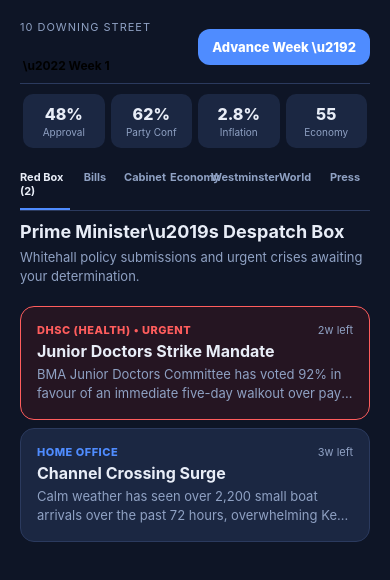
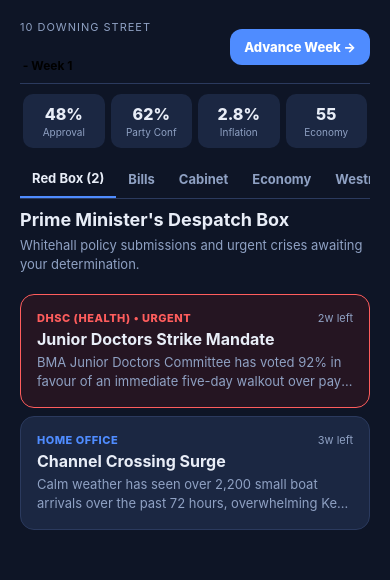
Before and after one commit to joshworley21-rgb/pm-simulator, a React Native app in the folder pm-sim-app/: screen /Game in a window 390 px wide. Shown: the top 580 px of the page. Built offline with nearby package versions, Linux system fonts and the light colour scheme.

Commit message:
Fix UI unicode escapes, tab clipping and TypeScript errors (agent review)

```diff
--- a/pm-sim-app/src/app/screens/GameScreen.tsx
+++ b/pm-sim-app/src/app/screens/GameScreen.tsx
@@ -62,7 +62,7 @@ export default function GameScreen() {
             {player?.firstName} {player?.lastName}
           </Text>
           <Text style={{ color: party?.color, fontSize: 12, fontWeight: '700' }}>
-            {party?.name} \u2022 Week {state.week}
+            {party?.name} - Week {state.week}
           </Text>
         </View>
 
@@ -70,7 +70,7 @@ export default function GameScreen() {
           style={[g.btn, { marginTop: 0, paddingVertical: 10, paddingHorizontal: 14 }]}
           onPress={() => dispatch({ type: 'START_TURN' })}
         >
-          <Text style={{ color: '#fff', fontWeight: '800', fontSize: 13 }}>Advance Week \u2192</Text>
+          <Text style={{ color: '#fff', fontWeight: '800', fontSize: 13 }}>Advance Week →</Text>
         </Pressable>
       </View>
 
@@ -82,8 +82,8 @@ export default function GameScreen() {
         <StatPill label="Economy" value={`${Math.round(state.metrics.economy)}`} />
       </View>
 
-      {/* Desk tabs */}
-      <View style={{ flexDirection: 'row', marginTop: 12, borderBottomWidth: 1, borderBottomColor: colors.cardBorder }}>
+      {/* Desk tabs (horizontally scrollable to avoid clipping) */}
+      <ScrollView horizontal showsHorizontalScrollIndicator={false} style={{ marginTop: 12, borderBottomWidth: 1, borderBottomColor: colors.cardBorder, flexGrow: 0 }} contentContainerStyle={{ alignItems: 'center' }}>
         {[
           { key: 'redbox', label: `Red Box (${state.redBox.length})` },
           { key: 'legislation', label: 'Bills' },
@@ -97,26 +97,26 @@ export default function GameScreen() {
             key={t.key}
             onPress={() => setActiveTab(t.key as Tab)}
             style={{
-              flex: 1,
               paddingVertical: 10,
+              paddingHorizontal: 12,
               alignItems: 'center',
               borderBottomWidth: activeTab === t.key ? 2 : 0,
               borderBottomColor: colors.accent,
             }}
           >
-            <Text style={{ color: activeTab === t.key ? colors.text : colors.muted, fontSize: 11, fontWeight: '700' }}>
+            <Text numberOfLines={1} style={{ color: activeTab === t.key ? colors.text : colors.muted, fontSize: 13, fontWeight: '700' }}>
               {t.label}
             </Text>
           </Pressable>
         ))}
-      </View>
+      </ScrollView>
 
       {/* Tab content */}
       <ScrollView style={{ flex: 1, marginTop: 10 }} contentContainerStyle={{ paddingBottom: 30 }}>
         {/* RED BOX */}
         {activeTab === 'redbox' && (
           <View>
-            <Text style={[g.cardTitle, { marginBottom: 6 }]}>Prime Minister\u2019s Despatch Box</Text>
+            <Text style={[g.cardTitle, { marginBottom: 6 }]}>Prime Minister's Despatch Box</Text>
             <Text style={[g.muted, { marginBottom: 12 }]}>
               Whitehall policy submissions and urgent crises awaiting your determination.
             </Text>
@@ -149,7 +149,7 @@ export default function GameScreen() {
               <View style={[g.card, { alignItems: 'center', padding: 24 }]}>
                 <Text style={{ color: colors.success, fontSize: 18, fontWeight: '800' }}>Red Box Cleared</Text>
                 <Text style={[g.muted, { textAlign: 'center', marginTop: 6 }]}>
-                  All ministerial papers dispatched for this week. Tap \u2018Advance Week\u2019 to continue.
+                  All ministerial papers dispatched for this week. Tap 'Advance Week' to continue.
                 </Text>
               </View>
             )}
@@ -171,7 +171,7 @@ export default function GameScreen() {
                       <Text style={{ color: colors.muted, fontSize: 11 }}>{b.weeksToPass}w to division</Text>
                     </View>
                     <Text style={[g.cardTitle, { fontSize: 16, marginTop: 4 }]}>{b.title}</Text>
-                    <Text style={[g.muted, { marginTop: 4 }]}>{fiscalLabel(b.fiscalCost)} \u2022 rebellion risk {b.rebellionRisk}%</Text>
+                    <Text style={[g.muted, { marginTop: 4 }]}>{fiscalLabel(b.fiscalCost)} - rebellion risk {b.rebellionRisk}%</Text>
                   </View>
                 ))}
               </>
@@ -208,13 +208,13 @@ export default function GameScreen() {
         {activeTab === 'cabinet' && (
           <View>
             <Text style={[g.cardTitle, { marginBottom: 4 }]}>Your Cabinet</Text>
-            <Text style={[g.muted, { marginBottom: 8 }]}>Faction unrest: {state.factionUnrest}% \u2014 manage your team to keep the party behind you.</Text>
+            <Text style={[g.muted, { marginBottom: 8 }]}>Faction unrest: {state.factionUnrest}% - manage your team to keep the party behind you.</Text>
             {state.cabinet.map((m) => (
               <View key={m.name} style={[g.card, { marginTop: 6 }]}>
                 <View style={g.row}>
                   <View style={{ flex: 1 }}>
                     <Text style={{ color: colors.text, fontSize: 15, fontWeight: '700' }}>{m.name}</Text>
-                    <Text style={{ color: colors.muted, fontSize: 12 }}>{m.post} \u2022 {m.faction}</Text>
+                    <Text style={{ color: colors.muted, fontSize: 12 }}>{m.post} - {m.faction}</Text>
                   </View>
                   <Pressable onPress={() => dispatch({ type: 'SACK_MINISTER', name: m.name })} style={{ padding: 6 }}>
                     <Text style={{ color: colors.danger, fontSize: 13, fontWeight: '700' }}>Sack</Text>
@@ -235,7 +235,7 @@ export default function GameScreen() {
                     <View style={g.row}>
                       <View style={{ flex: 1 }}>
                         <Text style={{ color: colors.text, fontSize: 15, fontWeight: '700' }}>{b.name}</Text>
-                        <Text style={{ color: colors.muted, fontSize: 12 }}>{b.faction} \u2022 ambition {b.ambition}</Text>
+                        <Text style={{ color: colors.muted, fontSize: 12 }}>{b.faction} - ambition {b.ambition}</Text>
                       </View>
                       <Pressable
                         onPress={() => dispatch({ type: 'APPOINT_MINISTER', post: 'Minister of State' })}
@@ -321,7 +321,7 @@ export default function GameScreen() {
             {state.foreignIssues.length === 0 && <Text style={g.muted}>No outstanding summits or calls.</Text>}
             {state.foreignIssues.map((f) => (
               <View key={f.id} style={[g.card, { marginTop: 6 }]}>
-                <Text style={{ color: colors.accent, fontSize: 12, fontWeight: '800' }}>{f.country.toUpperCase()} \u2022 {f.leader}</Text>
+                <Text style={{ color: colors.accent, fontSize: 12, fontWeight: '800' }}>{f.country.toUpperCase()} - {f.leader}</Text>
                 <Text style={[g.cardTitle, { fontSize: 16, marginTop: 4 }]}>{f.topic}</Text>
                 {f.options.map((o) => (
                   <Pressable key={o.id} style={[g.btnGhost, { marginTop: 8, paddingVertical: 8 }]} onPress={() => dispatch({ type: 'RESOLVE_FOREIGN', issueId: f.id, optionId: o.id })}>
@@ -355,7 +355,7 @@ export default function GameScreen() {
             <View style={{ backgroundColor: colors.bg, borderTopLeftRadius: 20, borderTopRightRadius: 20, padding: 20, maxHeight: '90%' }}>
               <View style={g.row}>
                 <Text style={{ color: colors.accent, fontSize: 12, fontWeight: '800', letterSpacing: 1, flex: 1 }}>{activeDossier.department.toUpperCase()} SUBMISSION</Text>
-                <Pressable onPress={() => dispatch({ type: 'CLOSE_DOSSIER' })}><Text style={{ color: colors.muted, fontSize: 16, fontWeight: '700' }}>\u2715</Text></Pressable>
+                <Pressable onPress={() => dispatch({ type: 'CLOSE_DOSSIER' })}><Text style={{ color: colors.muted, fontSize: 16, fontWeight: '700' }}>X</Text></Pressable>
               </View>
               <Text style={[g.title, { fontSize: 22, marginTop: 6 }]}>{activeDossier.title}</Text>
               <ScrollView style={{ marginTop: 12, maxHeight: 300 }}>
@@ -380,7 +380,7 @@ export default function GameScreen() {
         {state.pmq && (
           <View style={{ flex: 1, justifyContent: 'flex-end', backgroundColor: 'rgba(0,0,0,0.7)' }}>
             <View style={{ backgroundColor: colors.bg, borderTopLeftRadius: 20, borderTopRightRadius: 20, padding: 20 }}>
-              <Text style={{ color: colors.accent, fontSize: 12, fontWeight: '800', letterSpacing: 1 }}>PRIME MINISTER\u2019S QUESTIONS</Text>
+              <Text style={{ color: colors.accent, fontSize: 12, fontWeight: '800', letterSpacing: 1 }}>PRIME MINISTER'S QUESTIONS</Text>
               <Text style={{ color: colors.muted, fontSize: 12, marginTop: 4 }}>{state.pmq.from}</Text>
               <Text style={[g.body, { marginTop: 10, fontWeight: '600' }]}>{state.pmq.question}</Text>
               <Text style={[g.cardTitle, { fontSize: 15, marginTop: 16, marginBottom: 8 }]}>Your response:</Text>
@@ -399,8 +399,8 @@ export default function GameScreen() {
       <Modal visible={state.budgetDue} transparent animationType="slide">
         <View style={{ flex: 1, justifyContent: 'flex-end', backgroundColor: 'rgba(0,0,0,0.7)' }}>
           <View style={{ backgroundColor: colors.bg, borderTopLeftRadius: 20, borderTopRightRadius: 20, padding: 20 }}>
-            <Text style={{ color: colors.accent, fontSize: 12, fontWeight: '800', letterSpacing: 1 }}>HM TREASURY \u2014 ANNUAL BUDGET</Text>
-            <Text style={[g.title, { fontSize: 22, marginTop: 6 }]}>Set the Nation\u2019s Course</Text>
+            <Text style={{ color: colors.accent, fontSize: 12, fontWeight: '800', letterSpacing: 1 }}>HM TREASURY - ANNUAL BUDGET</Text>
+            <Text style={[g.title, { fontSize: 22, marginTop: 6 }]}>Set the Nation's Course</Text>
             <Text style={[g.muted, { marginTop: 4 }]}>Choose the package your Chancellor will deliver to the Commons.</Text>
             {BUDGET_PACKAGES.map((b) => (
               <Pressable key={b.id} style={[g.card, { marginTop: 10 }]} onPress={() => dispatch({ type: 'DELIVER_BUDGET', packageId: b.id })}>
--- a/pm-sim-app/src/app/screens/MenuScreen.tsx
+++ b/pm-sim-app/src/app/screens/MenuScreen.tsx
@@ -47,7 +47,7 @@ export default function MenuScreen() {
       </View>
 
       <Text style={[g.muted, { textAlign: 'center', marginTop: 24 }]}>
-        A work-in-progress rebuild. Tap \u2018New Game\u2019 to begin.
+        A work-in-progress rebuild. Tap 'New Game' to begin.
       </Text>
     </ScrollView>
   );
--- a/pm-sim-app/src/engine/backgroundEngine.ts
+++ b/pm-sim-app/src/engine/backgroundEngine.ts
@@ -5,7 +5,7 @@ import { PROPORTIONAL_BLOCKS } from '../config/districtConfig';
 import { findPersonPreset } from '../data/keyPeoplePresets';
 
 /** 所有的都道府县名称列表（从选区配置自动收集） */
-const ALL_PREFECTURES = PROPORTIONAL_BLOCKS.flatMap(b => b.prefectures);
+const ALL_PREFECTURES = PROPORTIONAL_BLOCKS.flatMap(b => b.regions);
 
 /** 基于名称的确定性伪随机 */
 function seededRandom(seed: string): () => number {
```
Also changed, not shown: pm-sim-app/package.json (+7 -4 lines), pm-sim-app/src/app/engine.ts (+6 -6 lines), 1 other file (tests, documents, lock files or other folders).
